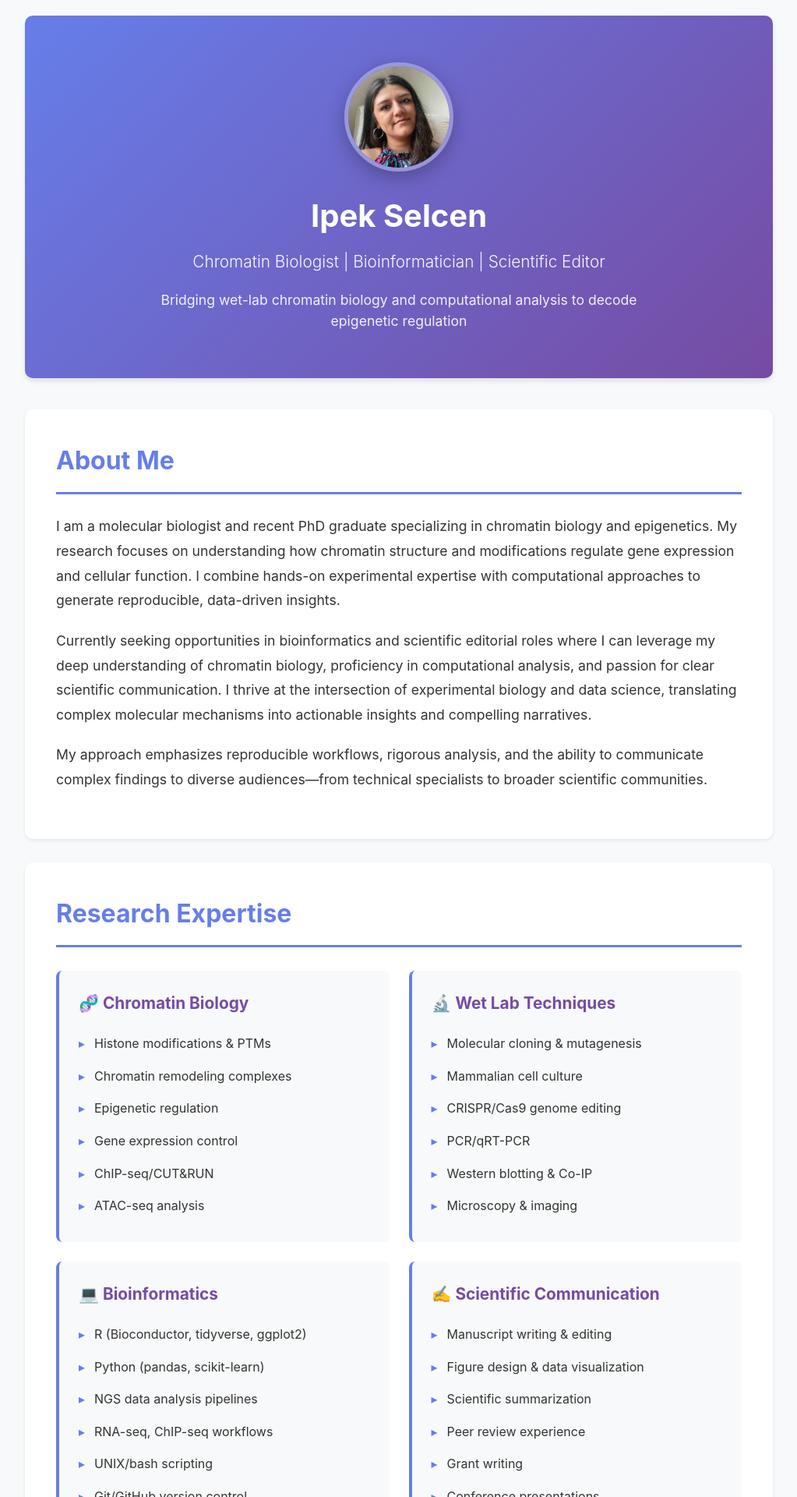
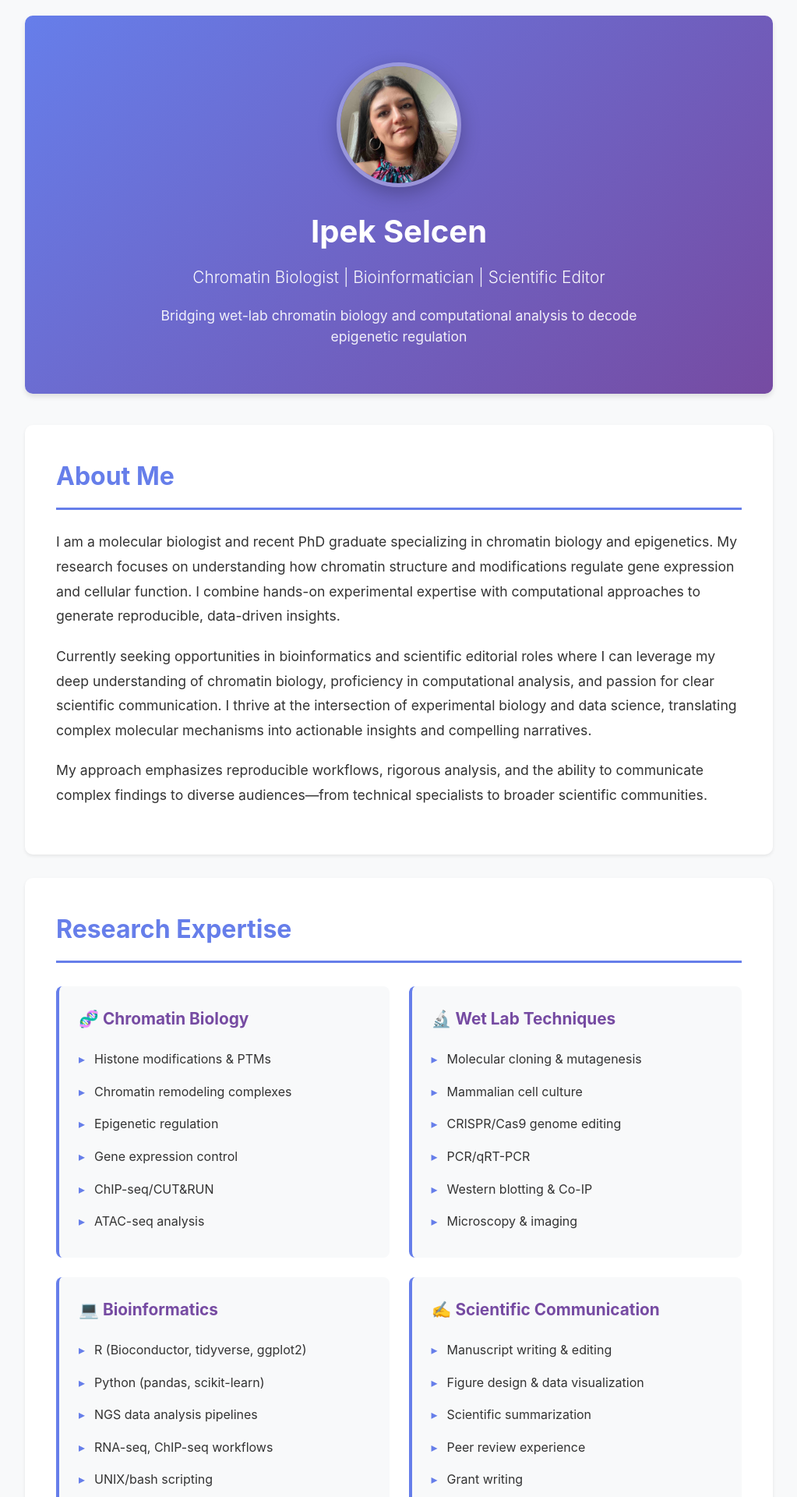
Before and after one commit to ipekselcen/ipekselcen.github.io, a Jekyll site: the page built from index.html, in a window 1280 px wide. Shown: the top 1920 px of the page at 78% size, without its empty margins (128-1151 px from the left). Built offline with Jekyll 4.4.1, drawn with Linux system fonts in a browser that asks for light colours.

Commit message:
Update index.html

```diff
--- a/index.html
+++ b/index.html
@@ -227,8 +227,8 @@ permalink: /
         }
 
         .hero-photo img {
-            width: 140px;
-            height: 140px;
+            width: 160px;
+            height: 160px;
             border-radius: 50%;
             object-fit: cover;
             border: 5px solid rgba(255, 255, 255, 0.3);
```
